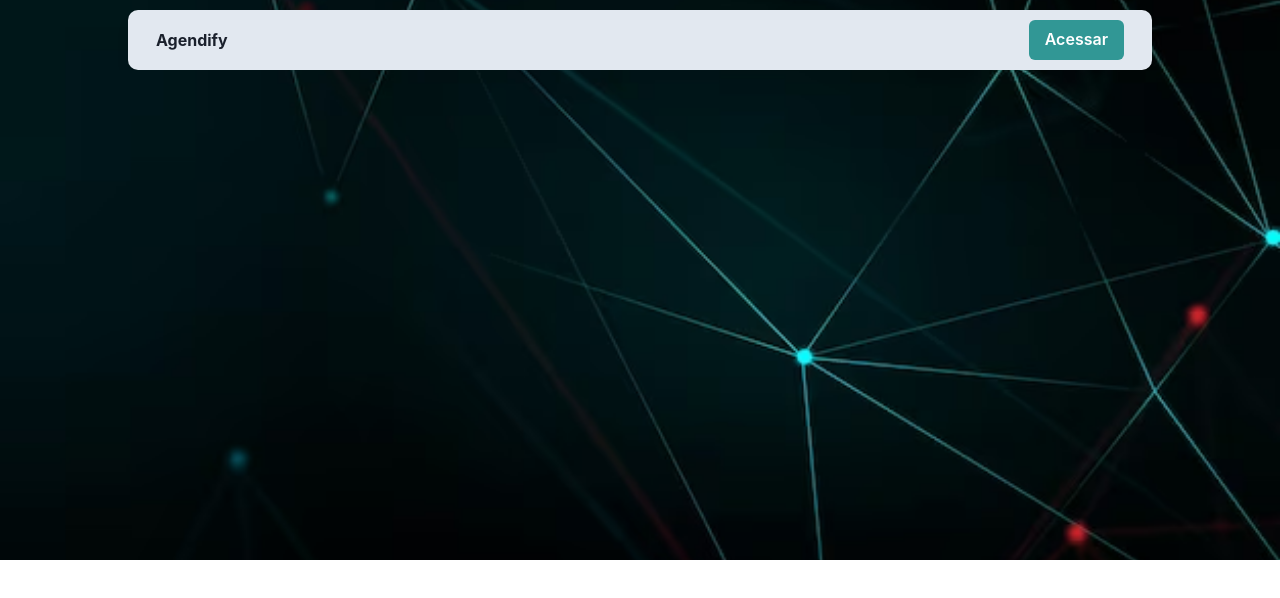
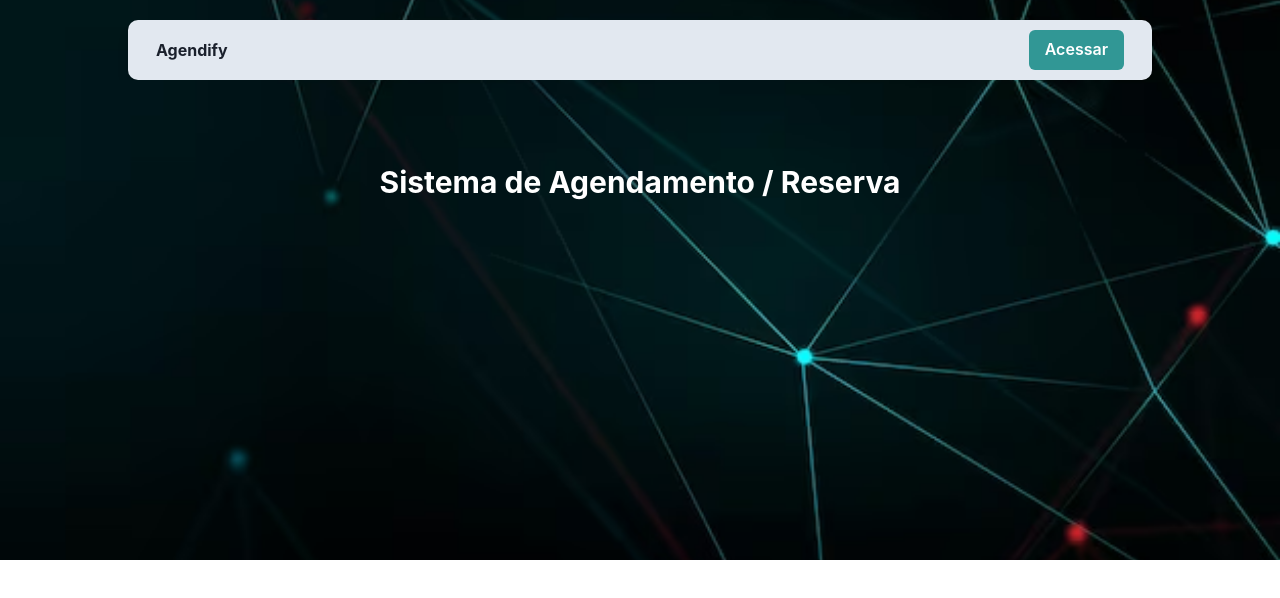
Before and after one commit to KauanF3rnandes/agendify, a React (Create React App) app: page / in a window 1280 px wide. Shown: the top 598 px of the page. Built offline with nearby package versions, Linux system fonts and the light colour scheme.

Commit message:
updating header

```diff
--- a/package.json
+++ b/package.json
@@ -14,6 +14,7 @@
     "react-dom": "^18.2.0",
     "react-router-dom": "^6.22.2",
     "react-scripts": "5.0.1",
+    "typeit-react": "^2.7.1",
     "web-vitals": "^2.1.4"
   },
   "scripts": {
--- a/src/components/Header.css
+++ b/src/components/Header.css
@@ -1,12 +1,8 @@
 .navBar {
-    margin-top: 10px;
+    margin-top: 20px;
     border-radius: 10px;
     align-items: center;
     display: flex;
-}
-
-.header {
-    position: relative;
 }
 
 .background-image {
@@ -19,3 +15,9 @@
     background-repeat: no-repeat;
     z-index: -1;
 }
+
+.titulo {
+    font-size: 30px;
+    font-weight: bold;
+    color: white;
+}
--- a/src/components/Header.jsx
+++ b/src/components/Header.jsx
@@ -4,14 +4,16 @@ import './Header.css'
 import { Box } from "@chakra-ui/react"
 import { Center, Text, Link } from '@chakra-ui/layout';
 import { Button, ButtonGroup, Spacer } from '@chakra-ui/react'
+import TypeIt from "typeit-react";
+
 
 const Header = () => {
 
     const navigate = useNavigate()
 
     return (
-        <header className="header">
-            <div className="background-image"></div>
+        <header>
+            <Box className="background-image">
                 <Center>
                     <Box w="80%" h="60px" bg='gray.200' className='navBar' boxShadow='lg'>
                         <Link pl='7' as='b' href='/' _hover={{textDecoration: 'none'}}>Agendify</Link>
@@ -19,6 +21,14 @@ const Header = () => {
                         <Button mr='7' colorScheme='teal'>Acessar</Button>
                     </Box>
                 </Center>
+                <Center>
+                    <Box mt='20'>
+                        <Text className='titulo'>Sistema de Agendamento / Reserva
+
+                        </Text>
+                    </Box>
+                </Center>
+            </Box>
         </header>
     );
 }
```
Also changed, not shown: src/1000_F_364188338_TNID9gkvCFYfOqBRhYvyT9opl5tmPxjj.jpg (deleted), 1 other file (tests, documents, lock files or other folders). Lines whose indentation alone changed are shown as unchanged.
